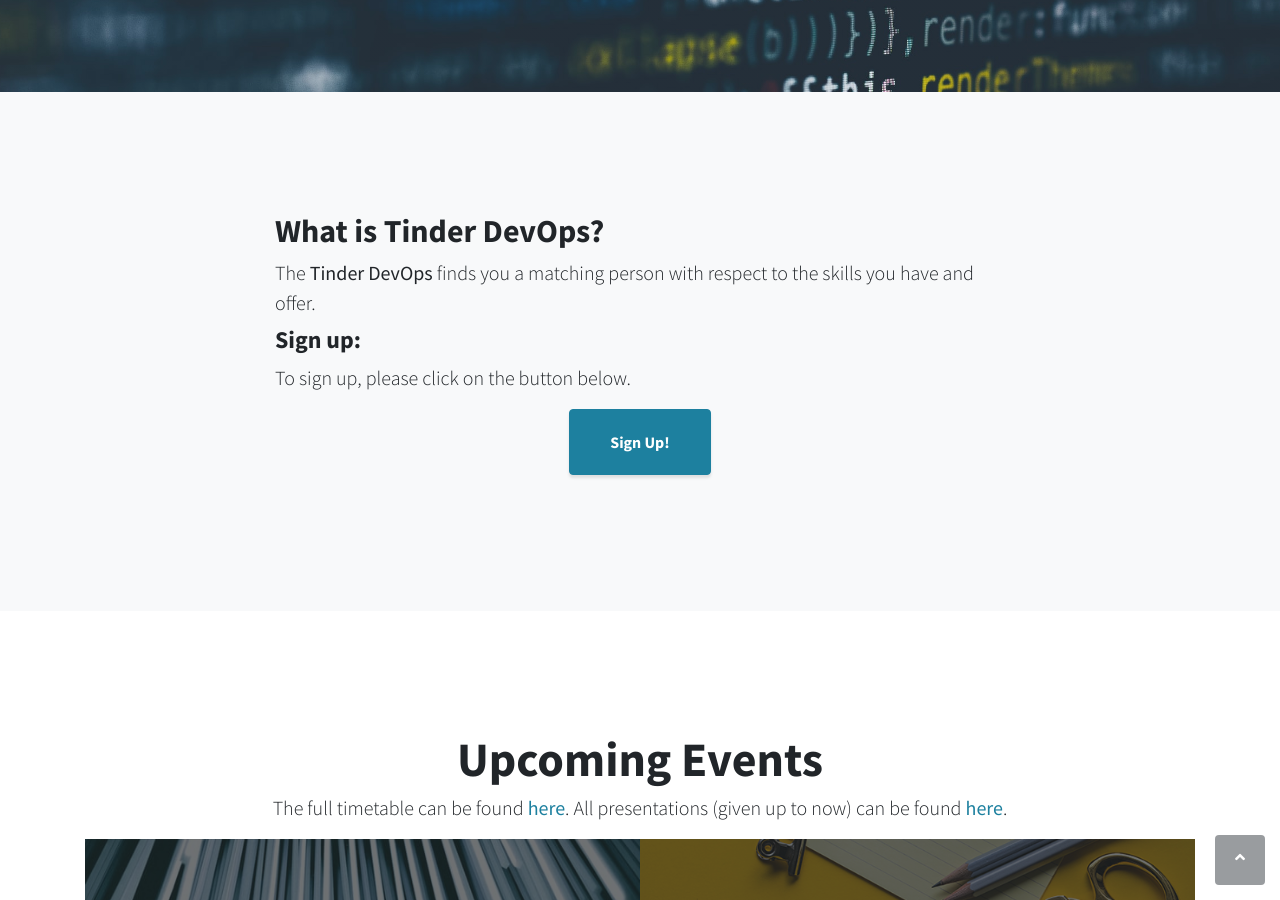
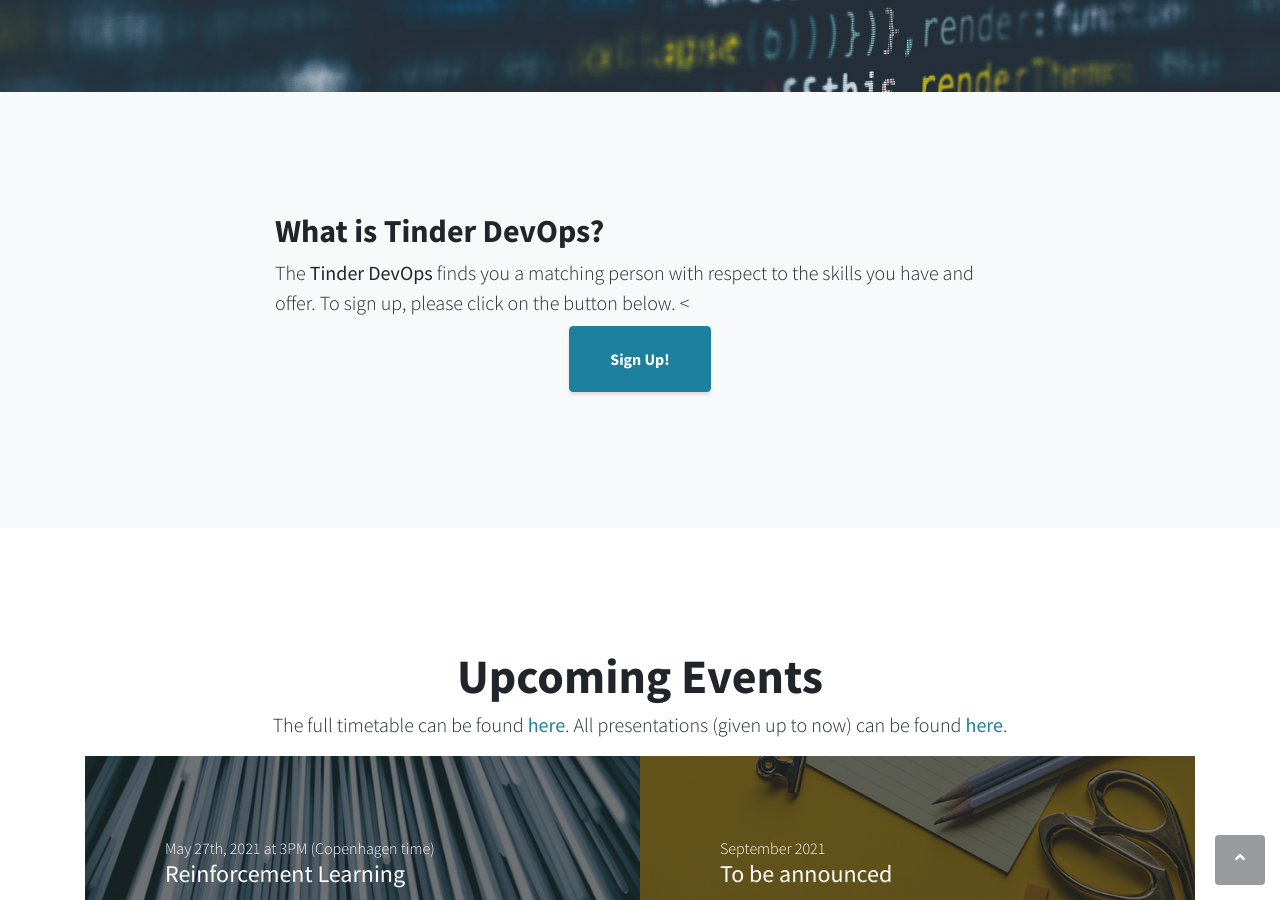
Before and after one commit to milenabaj/tinder_devops, a Jekyll site: the page index.html, which Jekyll copies as it is, in a window 1280 px wide and 900 px high, scrolled down 808 px. Built offline with Jekyll 4.4.1, drawn with Linux system fonts in a browser that asks for light colours.

Commit message:
Update index.html

```diff
--- a/index.html
+++ b/index.html
@@ -49,14 +49,9 @@
                     <h2>What is Tinder DevOps?</h2>
                     <p class="lead mb-2">
                         The <b>Tinder DevOps</b> finds you a matching person with respect to the skills you have and offer.
+                        To sign up, please click on the button below. <
                     </p>
             </div>
-            </div>
-            <div class="row">
-                <div class="col-lg-8 mx-auto">
-                    <h4>Sign up:</h4>
-                    <p class="lead mb-3">To sign up, please click on the button below.</p>
-                </div>
             </div>
             <div class="row">
                 <div class="container text-center my-auto">
```
